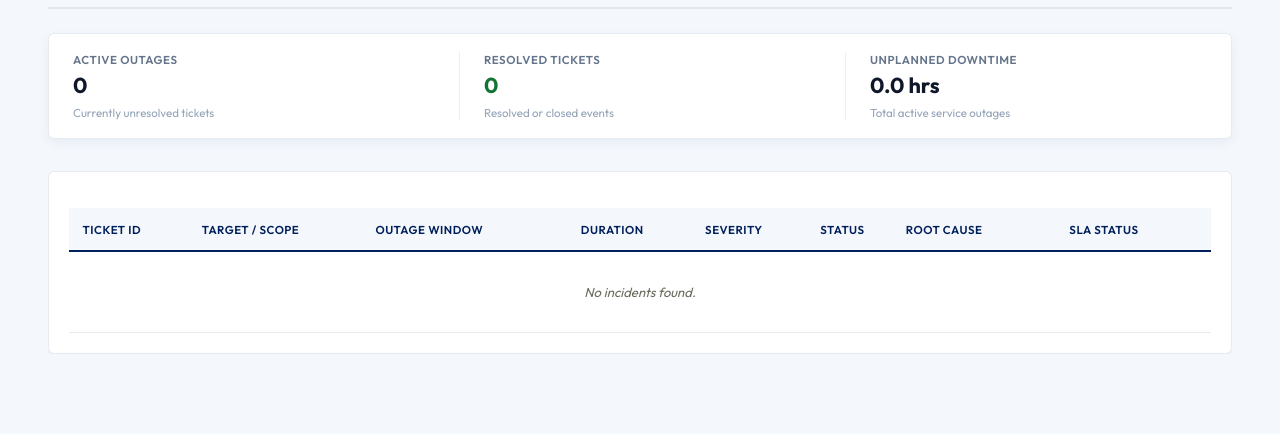
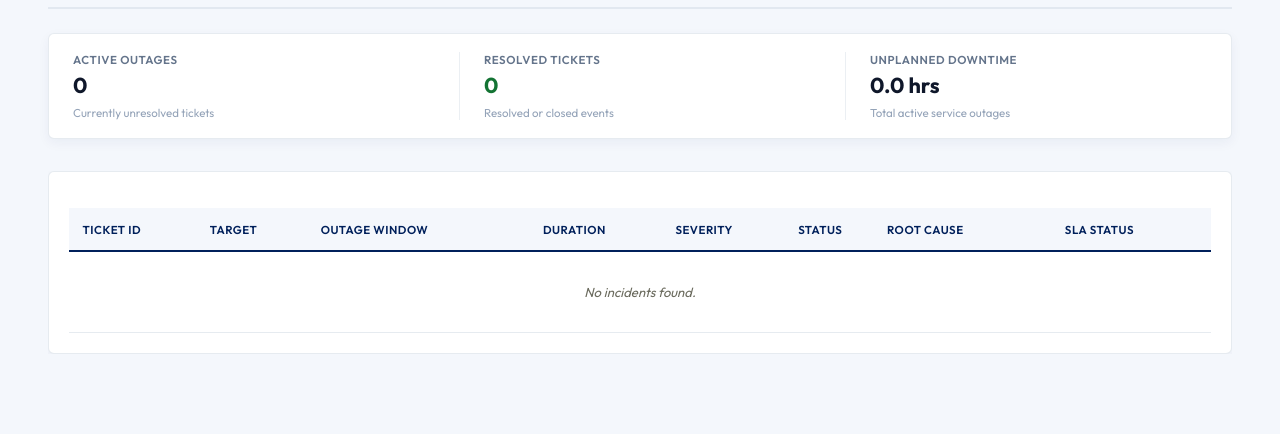
Before and after one commit to AKamahunde/DBA_Uptime_tracker, a Django app: page /incidents/ in a window 1280 px wide. Shown: the part 299-733 px from the top of the page. Run offline with Django 5.2, Linux system fonts and the light colour scheme; the visitor is signed in with stand-in values (Sample User, id 1); data that the repository does not hold is empty.

Commit message:
fix(maintenance,incidents): simplify column header to Target generally

```diff
--- a/backend/api/templates/incidents/list.html
+++ b/backend/api/templates/incidents/list.html
@@ -223,7 +223,7 @@
                     <thead>
                         <tr style="border-bottom: 2px solid rgba(90, 123, 156, 0.15); background: var(--bg-cool);">
                             <th style="padding: 0.85rem 0.85rem; color: var(--primary-navy); font-weight: 600; text-transform: uppercase; font-size: 0.72rem; letter-spacing: 0.5px; white-space: nowrap;">Ticket ID</th>
-                            <th style="padding: 0.85rem 0.85rem; color: var(--primary-navy); font-weight: 600; text-transform: uppercase; font-size: 0.72rem; letter-spacing: 0.5px; white-space: nowrap;">Target / Scope</th>
+                            <th style="padding: 0.85rem 0.85rem; color: var(--primary-navy); font-weight: 600; text-transform: uppercase; font-size: 0.72rem; letter-spacing: 0.5px; white-space: nowrap;">Target</th>
                             <th style="padding: 0.85rem 0.85rem; color: var(--primary-navy); font-weight: 600; text-transform: uppercase; font-size: 0.72rem; letter-spacing: 0.5px; white-space: nowrap;">Outage Window</th>
                             <th style="padding: 0.85rem 0.85rem; color: var(--primary-navy); font-weight: 600; text-transform: uppercase; font-size: 0.72rem; letter-spacing: 0.5px; text-align: center; white-space: nowrap;" title="Operational business-hours outage duration affecting SLA">Duration</th>
                             <th style="padding: 0.85rem 0.85rem; color: var(--primary-navy); font-weight: 600; text-transform: uppercase; font-size: 0.72rem; letter-spacing: 0.5px; text-align: center; white-space: nowrap;">Severity</th>
@@ -283,7 +283,7 @@
                                 </script>
                             </td>
 
-                            <!-- Target / Scope -->
+                            <!-- Target -->
                             <td style="padding: 0.85rem 0.85rem; vertical-align: middle;">
                                 {% if incident.category == 'Infrastructure' %}
                                     <div>
--- a/backend/api/templates/maintenance/list.html
+++ b/backend/api/templates/maintenance/list.html
@@ -107,7 +107,7 @@
                 <thead>
                     <tr>
                         <th class="text-left" style="width: 14%;">Change ID</th>
-                        <th class="text-left" style="width: 18%;">Target / Database</th>
+                        <th class="text-left" style="width: 18%;">Target</th>
                         <th class="text-left" style="width: 20%;">Date &amp; Window</th>
                         <th class="text-left" style="width: 24%;">Summary</th>
                         <th style="width: 10%; text-align: center;">Status</th>
@@ -158,7 +158,7 @@
                             </script>
                         </td>
 
-                        <!-- Target / Database -->
+                        <!-- Target -->
                         <td class="text-left" style="vertical-align: top;">
                             {% if maintenance.category == 'Infrastructure' or maintenance.database == 'Infrastructure' %}
                                 <div>
```
